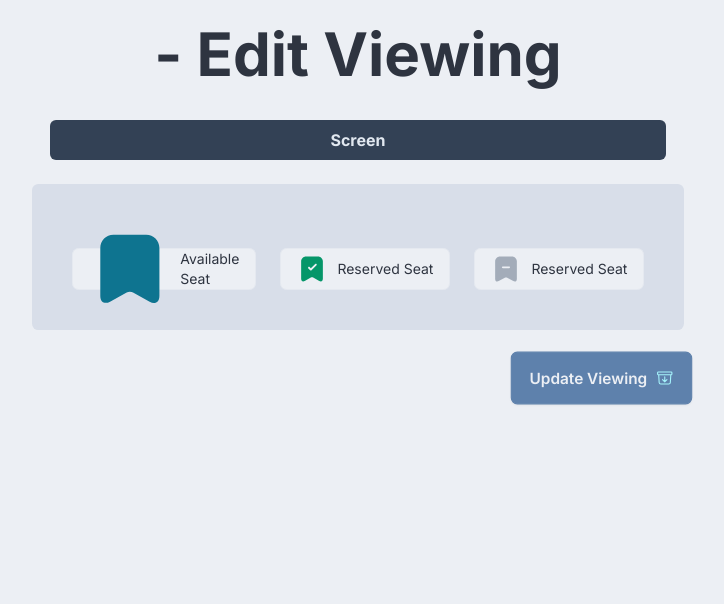
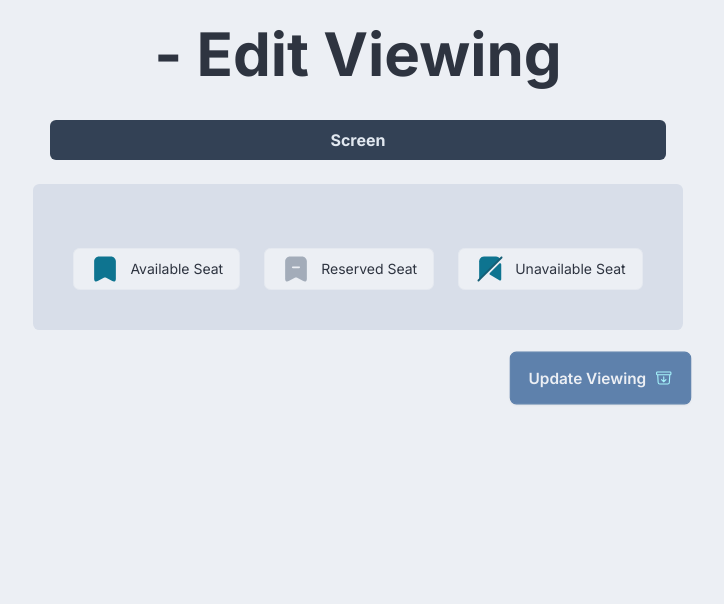
Before and after one commit to FT111/bookingSystem, a Flask app: template templates/viewings/editViewing.html in a window 1280 px wide. Shown: the part 72-676 px from the top of the page, without its empty margins (282-1006 px from the left). Run offline with Flask 3, Linux system fonts and the light colour scheme; the template is opened without the code that fills it, so the values that code supplies are empty; parts of the project's set-up code (start-up, migrations or seed data) failed here and were passed over; some libraries are stand-ins or nearby versions.

Commit message:
Fixed incorrect key on the viewing edit page

```diff
--- a/static/Viewings.js
+++ b/static/Viewings.js
@@ -88,7 +88,7 @@ const renderViewings = (viewings) => {
               </div>
               <div class="drawer-side z-50">
                 <label for="newViewingDrawer" aria-label="close sidebar" class="drawer-overlay"></label>
-                  <div class="w-11/12 sm:w-10/12 lg:w-9/12 bg-base-100 p-3 sm:p-12">
+                  <div class="w-11/12 sm:w-1/2 lg:w-1/2 bg-base-100 p-1 sm:p-12">
                 <form action="/api/viewings/submit" method="POST" class="flex flex-col w-full">
                     <div class="flex flex-col gap-5 w-full p-5 bg-base-300 card sm:p-10">
                         <label for="name" class="flex flex-row gap-2">
--- a/templates/viewings/editViewing.html
+++ b/templates/viewings/editViewing.html
@@ -63,16 +63,16 @@ let viewingID = {{ viewingID|tojson }};
                 <!-- Seat Legend -->
                 <div class="flex flex-col rounded-md sm:flex-row gap-3 card sm:gap-6 justify-center items-center text-slate-600 mt-6">
                     <div class="badge gap-1 p-4 py-5 space-x-1.5">
-                        <svg class="swap-off w-full openSeatIcon h-auto fill-cyan-700" width="48px" height="48px" viewBox="0 0 24 24" fill="none" xmlns="http://www.w3.org/2000/svg"><g id="SVGRepo_bgCarrier" stroke-width="0"></g><g id="SVGRepo_tracerCarrier" stroke-linecap="round" stroke-linejoin="round"></g><g id="SVGRepo_iconCarrier"> <path d="M16.8203 2H7.18031C5.05031 2 3.32031 3.74 3.32031 5.86V19.95C3.32031 21.75 4.61031 22.51 6.19031 21.64L11.0703 18.93C11.5903 18.64 12.4303 18.64 12.9403 18.93L17.8203 21.64C19.4003 22.52 20.6903 21.76 20.6903 19.95V5.86C20.6803 3.74 18.9503 2 16.8203 2ZM14.5003 11.4H9.50031C9.09031 11.4 9.9 9.50031 9.9H14.5003C14.9103 9.9 15.2503 10.24 15.2503 10.65C15.2503 11.06 14.9103 11.4 14.5003 11.4Z"></path> </g></svg>
+                        <svg class="swap-off openSeatIcon h-auto fill-cyan-700" width="30px" height="30px" viewBox="0 0 24 24" fill="none" xmlns="http://www.w3.org/2000/svg"><g id="SVGRepo_bgCarrier" stroke-width="0"></g><g id="SVGRepo_tracerCarrier" stroke-linecap="round" stroke-linejoin="round"></g><g id="SVGRepo_iconCarrier"> <path d="M16.8203 2H7.18031C5.05031 2 3.32031 3.74 3.32031 5.86V19.95C3.32031 21.75 4.61031 22.51 6.19031 21.64L11.0703 18.93C11.5903 18.64 12.4303 18.64 12.9403 18.93L17.8203 21.64C19.4003 22.52 20.6903 21.76 20.6903 19.95V5.86C20.6803 3.74 18.9503 2 16.8203 2ZM14.5003 11.4H9.50031C9.09031 11.4 9.9 9.50031 9.9H14.5003C14.9103 9.9 15.2503 10.24 15.2503 10.65C15.2503 11.06 14.9103 11.4 14.5003 11.4Z"></path> </g></svg>
                         <p>Available Seat</p>
                     </div>
                     <div class="badge gap-1 p-4 py-5 space-x-1.5">
-                        <svg class="swap-on w-auto h-auto fill-emerald-600" width="30px" height="30px" viewBox="0 0 24 24" fill="none" xmlns="http://www.w3.org/2000/svg"><g id="SVGRepo_bgCarrier" stroke-width="0"></g><g id="SVGRepo_tracerCarrier" stroke-linecap="round" stroke-linejoin="round"></g><g id="SVGRepo_iconCarrier"> <path d="M16.8203 1.91016H7.18031C5.06031 1.91016 3.32031 3.65016 3.32031 5.77016V19.8602C3.32031 21.6602 4.61031 22.4202 6.19031 21.5502L11.0703 18.8402C11.5903 18.5502 12.4303 18.5502 12.9403 18.8402L17.8203 21.5502C19.4003 22.4302 20.6903 21.6702 20.6903 19.8602V5.77016C20.6803 3.65016 18.9503 1.91016 16.8203 1.91016ZM15.6203 9.03016L11.6203 13.0302C11.4703 13.1802 11.2803 13.2502 11.0903 13.2502C10.9003 13.2502 10.7103 13.1802 10.5603 13.0302L9.06031 11.5302C8.77031 11.2402 8.77031 10.7602 9.06031 10.4702C9.35031 10.1802 9.83031 10.1802 10.1203 10.4702L11.0903 11.4402L14.5603 7.97016C14.8503 7.68016 15.3303 7.68016 15.6203 7.97016C15.9103 8.26016 15.9103 8.74016 15.6203 9.03016Z"></path> </g></svg>
+                            <svg class="swap-off w-auto h-auto opacity-50" width="30px" height="30px" viewBox="0 0 24 24" fill="none" xmlns="http://www.w3.org/2000/svg"><g id="SVGRepo_bgCarrier" stroke-width="0"></g><g id="SVGRepo_tracerCarrier" stroke-linecap="round" stroke-linejoin="round"></g><g id="SVGRepo_iconCarrier"><path d="M16.8203 2H7.18031C5.05031 2 3.32031 3.74 3.32031 5.86V19.95C3.32031 21.75 4.61031 22.51 6.19031 21.64L11.0703 18.93C11.5903 18.64 12.4303 18.64 12.9403 18.93L17.8203 21.64C19.4003 22.52 20.6903 21.76 20.6903 19.95V5.86C20.6803 3.74 18.9503 2 16.8203 2ZM14.5003 11.4H9.50031C9.09031 11.4 8.75031 11.06 8.75031 10.65C8.75031 10.24 9.09031 9.9 9.50031 9.9H14.5003C14.9103 9.9 15.2503 10.24 15.2503 10.65C15.2503 11.06 14.9103 11.4 14.5003 11.4Z" fill="#5c6c80"></path></g></svg>
                         <p>Reserved Seat</p>
                     </div>
                     <div class="badge gap-1 p-4 py-5 space-x-1.5">
-                        <svg class="w-auto h-auto opacity-50" width="30px" height="30px" viewBox="0 0 24 24" fill="none" xmlns="http://www.w3.org/2000/svg"><g id="SVGRepo_bgCarrier" stroke-width="0"></g><g id="SVGRepo_tracerCarrier" stroke-linecap="round" stroke-linejoin="round"></g><g id="SVGRepo_iconCarrier"><path d="M16.8203 2H7.18031C5.05031 2 3.32031 3.74 3.32031 5.86V19.95C3.32031 21.75 4.61031 22.51 6.19031 21.64L11.0703 18.93C11.5903 18.64 12.4303 18.64 12.9403 18.93L17.8203 21.64C19.4003 22.52 20.6903 21.76 20.6903 19.95V5.86C20.6803 3.74 18.9503 2 16.8203 2ZM14.5003 11.4H9.50031C9.09031 11.4 8.75031 11.06 8.75031 10.65C8.75031 10.24 9.09031 9.9 9.50031 9.9H14.5003C14.9103 9.9 15.2503 10.24 15.2503 10.65C15.2503 11.06 14.9103 11.4 14.5003 11.4Z" fill="#5c6c80"></path></g></svg>
-                        <p>Reserved Seat</p>
+                        <svg class="swap-on h-auto fill-red-500" width="30px" height="30px" viewBox="0 0 24 24" fill="none" xmlns="http://www.w3.org/2000/svg"><g id="SVGRepo_bgCarrier" stroke-width="0"></g><g id="SVGRepo_tracerCarrier" stroke-linecap="round" stroke-linejoin="round"></g><g id="SVGRepo_iconCarrier"> <path d="M20.1203 3.88L3.39031 20.61C3.34031 20.41 3.32031 20.19 3.32031 19.95V5.86C3.32031 3.74 5.05031 2 7.18031 2H16.8203C18.2203 2 19.4503 2.75 20.1203 3.88Z" fill="#0e7490"></path> <path d="M21.7709 2.22891C21.4709 1.92891 20.9809 1.92891 20.6809 2.22891L2.23086 20.6889C1.93086 20.9889 1.93086 21.4789 2.23086 21.7789C2.38086 21.9189 2.57086 21.9989 2.77086 21.9989C2.97086 21.9989 3.16086 21.9189 3.31086 21.7689L21.7709 3.30891C22.0809 3.00891 22.0809 2.52891 21.7709 2.22891Z" fill="#155e75"></path> <path d="M19.2902 7.71054L11.9001 15.1005C11.4401 15.5605 11.5301 16.3305 12.0901 16.6605L19.4801 21.0905C20.1501 21.4905 20.9901 21.0105 20.9901 20.2305V8.41054C21.0001 7.52054 19.9201 7.08054 19.2902 7.71054Z" fill="#0e7490"></path> </g></svg>
+                        <p>Unavailable Seat</p>
                     </div>
                 </div>
                 <!-- End Seat Legend -->
```
